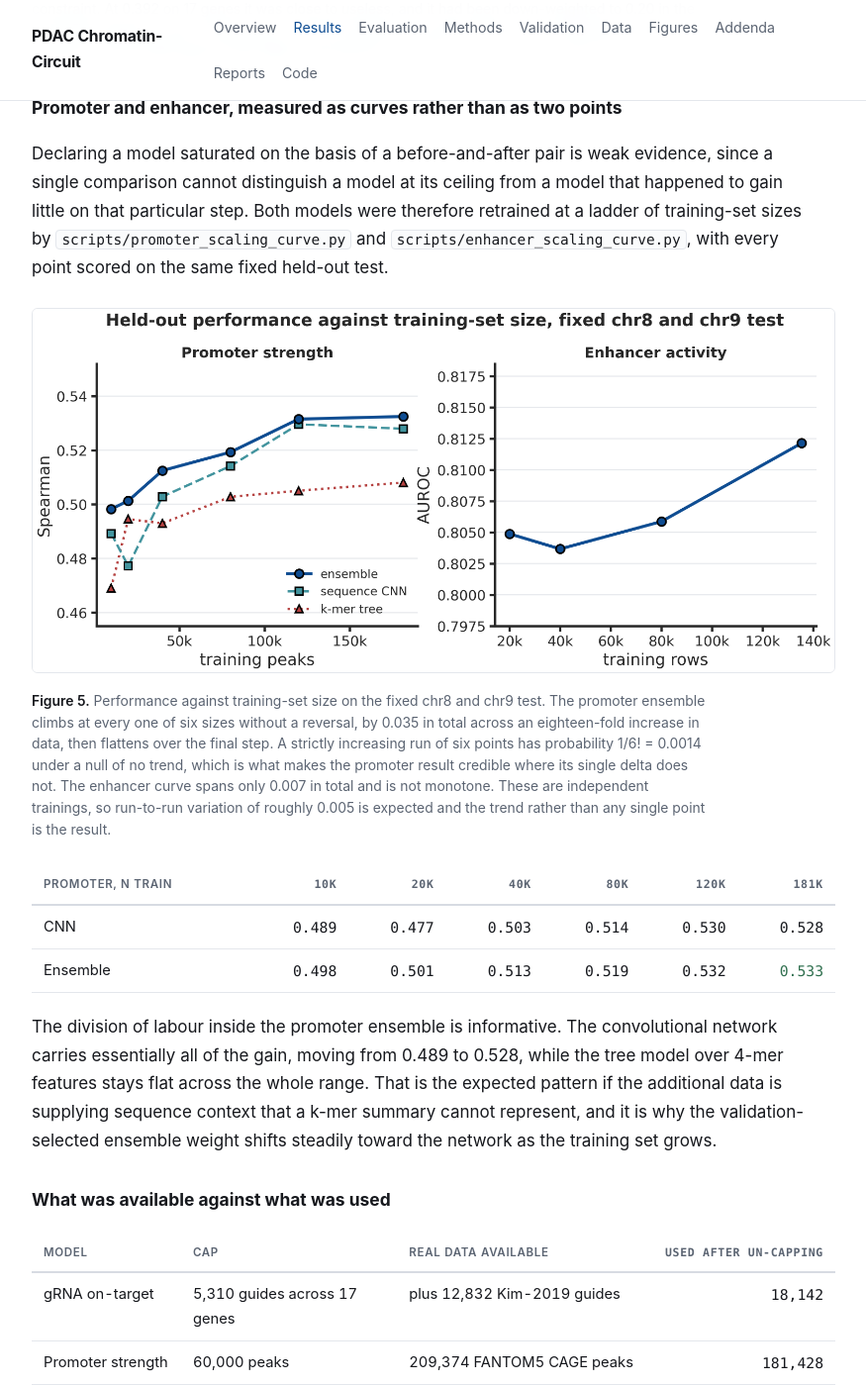
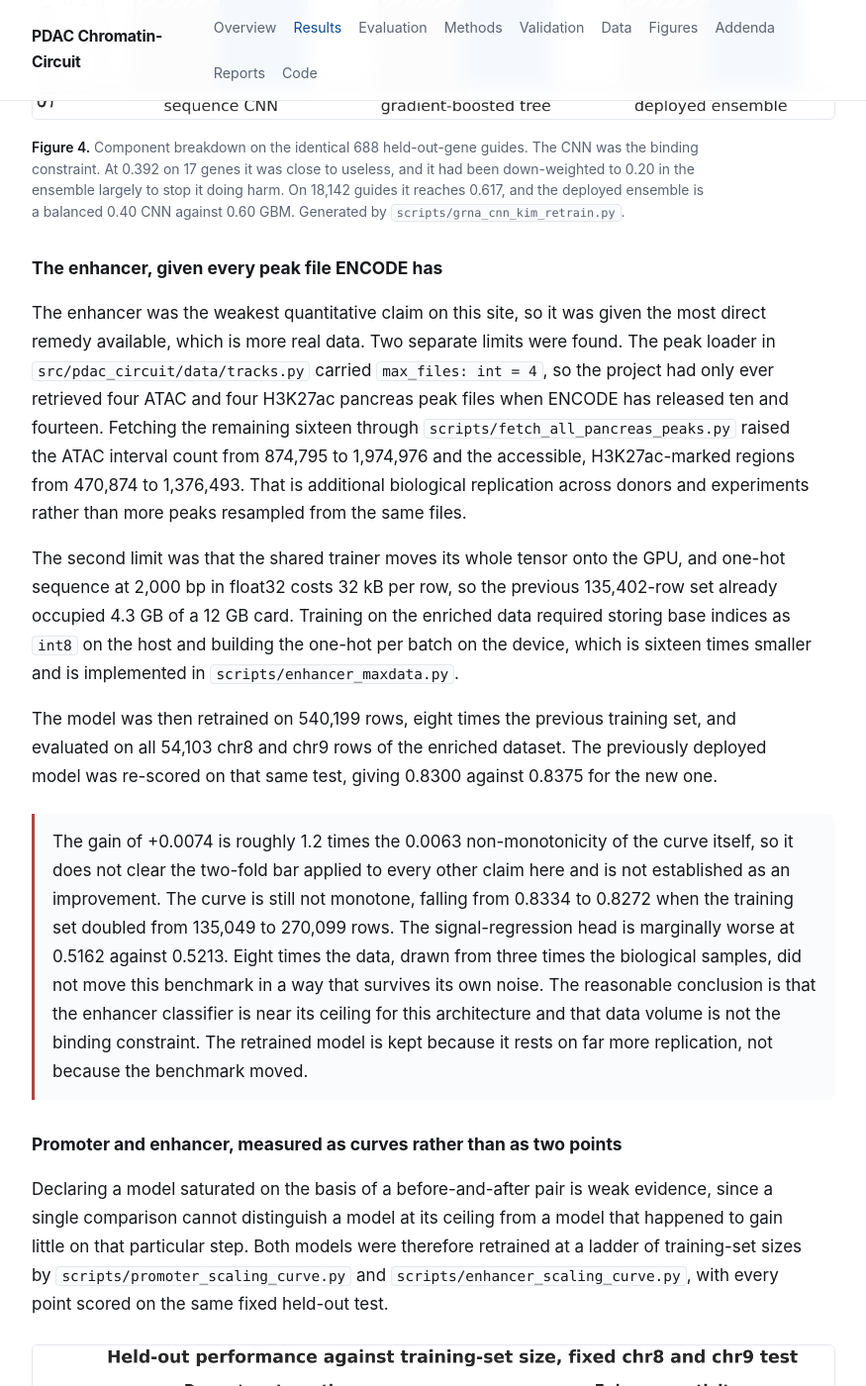
Before and after one commit to MurariAmbati/pdac-circuit, a Jekyll site: the page built from _pages/results.md, in a window 1280 px wide and 1400 px high, scrolled down 2580 px. Shown: the whole window at 99% size, without its empty margins (202-1077 px from the left). Built offline with Jekyll 4.4.1, drawn with Linux system fonts in a browser that asks for light colours; some of the changed text lies outside the part shown.

Commit message:
Report the enhancer data expansion and its negative outcome
The enhancer now rests on every released ENCODE pancreas peak file, ten ATAC and
fourteen H3K27ac rather than four and four, giving 1,376,493 accessible marked
regions against 470,874, and is trained on 540,199 rows rather than 135,402.

The site reports the outcome as a negative. On all 54,103 chr8 and chr9 rows of the
enriched dataset, with the previous model re-scored on that same test, AUROC moves
0.8300 to 0.8375. That +0.0074 is about 1.2 times the 0.0063 non-monotonicity of the
curve, so it does not clear the bar applied to every other claim, the curve still
falls when training doubles, and the signal head is slightly worse. Figure 1 now
draws the enhancer band at its own measured 0.0063 rather than the shared 0.005, and
Figure 2 plots the enriched curve against the previous model as a reference line.

The earlier 0.8147 is not carried forward as a comparison, because it was measured on
a smaller test drawn from a smaller peak set and is not comparable.

```diff
--- a/_pages/results.md
+++ b/_pages/results.md
@@ -21,7 +21,7 @@ weights are selected on the validation split and never on test.
 <tbody>
 <tr><td>gRNA on-target</td><td>V</td><td>GBT + CNN</td><td>Spearman</td><td class="num">0.4938</td><td class="num up">0.6571</td><td class="num up">+0.1633</td></tr>
 <tr><td>Promoter strength</td><td>II</td><td>GBT + CNN</td><td>Spearman</td><td class="num">0.5199</td><td class="num up">0.5275</td><td class="num up">+0.0075</td></tr>
-<tr><td>Enhancer activity</td><td>II</td><td>multitask CNN</td><td>AUROC</td><td class="num">0.8087</td><td class="num up">0.8147</td><td class="num up">+0.0060</td></tr>
+<tr><td>Enhancer activity</td><td>II</td><td>multitask CNN</td><td>AUROC</td><td class="num">0.8300</td><td class="num up">0.8375</td><td class="num">+0.0074</td></tr>
 <tr><td>Promoter generator</td><td>VII</td><td>WGAN-GP</td><td>p90 strength</td><td class="num">0.937</td><td class="num up">0.992</td><td class="num up">+0.055</td></tr>
 </tbody>
 </table>
@@ -31,8 +31,14 @@ Two of these deltas are small enough to need a caveat stated with them. An indep
 same model on the same data varies by roughly 0.005, so the promoter and enhancer gains sit inside the
 variation of the procedure that produced them and are not established by the before-and-after comparison on
 its own. The evidence for the promoter is the scaling curve in the next section, whose six points increase
-without a single reversal. The enhancer has no equivalent support and is the weakest quantitative claim on
-this site. The gRNA gain is more than thirty times that variation and needs no such qualification.
+without a single reversal. The enhancer has no equivalent support, and the attempt to give it some by
+supplying far more real data is reported in its own section below. The gRNA gain is more than thirty times
+that variation and needs no such qualification.
+
+The enhancer figures in the table are measured on the enriched dataset described later, where the previously
+deployed model was re-scored on the same test so that the two are comparable. They are not comparable with
+the 0.8147 that appeared here previously, because that was measured on a smaller test drawn from a smaller
+peak set.
 
 The generator carries a second metric because realism and usefulness are separate properties for a
 generative model. On 4-mer Jensen-Shannon divergence against real promoters, where a lower value indicates
@@ -72,6 +78,37 @@ Had the number come back near chance, the two datasets would not have been combi
   the ensemble largely to stop it doing harm. On 18,142 guides it reaches 0.617, and the deployed ensemble is
   a balanced 0.40 CNN against 0.60 GBM. Generated by <code>scripts/grna_cnn_kim_retrain.py</code>.</figcaption>
 </figure>
+
+### The enhancer, given every peak file ENCODE has
+
+The enhancer was the weakest quantitative claim on this site, so it was given the most direct remedy
+available, which is more real data. Two separate limits were found. The peak loader in
+`src/pdac_circuit/data/tracks.py` carried `max_files: int = 4`, so the project had only ever retrieved four
+ATAC and four H3K27ac pancreas peak files when ENCODE has released ten and fourteen. Fetching the remaining
+sixteen through `scripts/fetch_all_pancreas_peaks.py` raised the ATAC interval count from 874,795 to
+1,974,976 and the accessible, H3K27ac-marked regions from 470,874 to 1,376,493. That is additional
+biological replication across donors and experiments rather than more peaks resampled from the same files.
+
+The second limit was that the shared trainer moves its whole tensor onto the GPU, and one-hot sequence at
+2,000 bp in float32 costs 32 kB per row, so the previous 135,402-row set already occupied 4.3 GB of a 12 GB
+card. Training on the enriched data required storing base indices as `int8` on the host and building the
+one-hot per batch on the device, which is sixteen times smaller and is implemented in
+`scripts/enhancer_maxdata.py`.
+
+The model was then retrained on 540,199 rows, eight times the previous training set, and evaluated on all
+54,103 chr8 and chr9 rows of the enriched dataset. The previously deployed model was re-scored on that same
+test, giving 0.8300 against 0.8375 for the new one.
+
+<div class="callout neg">
+<p>The gain of +0.0074 is roughly 1.2 times the 0.0063 non-monotonicity of the curve itself, so it does not
+clear the two-fold bar applied to every other claim here and is not established as an improvement. The curve
+is still not monotone, falling from 0.8334 to 0.8272 when the training set doubled from 135,049 to 270,099
+rows. The signal-regression head is marginally worse at 0.5162 against 0.5213. Eight times the data, drawn
+from three times the biological samples, did not move this benchmark in a way that survives its own noise.
+The reasonable conclusion is that the enhancer classifier is near its ceiling for this architecture and that
+data volume is not the binding constraint. The retrained model is kept because it rests on far more
+replication, not because the benchmark moved.</p>
+</div>
 
 ### Promoter and enhancer, measured as curves rather than as two points
 
@@ -115,7 +152,7 @@ toward the network as the training set grows.
 <tbody>
 <tr><td>gRNA on-target</td><td>5,310 guides across 17 genes</td><td>plus 12,832 Kim-2019 guides</td><td class="num">18,142</td></tr>
 <tr><td>Promoter strength</td><td>60,000 peaks</td><td>209,374 FANTOM5 CAGE peaks</td><td class="num">181,428</td></tr>
-<tr><td>Enhancer activity</td><td>20,000 actives</td><td>470,874 ENCODE pancreas actives</td><td class="num">135,402</td></tr>
+<tr><td>Enhancer activity</td><td>20,000 actives, 8 peak files</td><td>1,376,493 actives across 24 peak files</td><td class="num">540,199</td></tr>
 <tr><td>Promoter generator</td><td>12,000 promoters</td><td>52,342 top-quartile promoters</td><td class="num">52,342</td></tr>
 </tbody>
 </table>
```
Also changed, not shown: _pages/evaluation.md (+2 -2 lines), index.md (+3 -3 lines), scripts/make_figures.py (+24 -19 lines), images/fig1_scaleup.png, images/fig2_scaling_curves.png, 9 other files.
